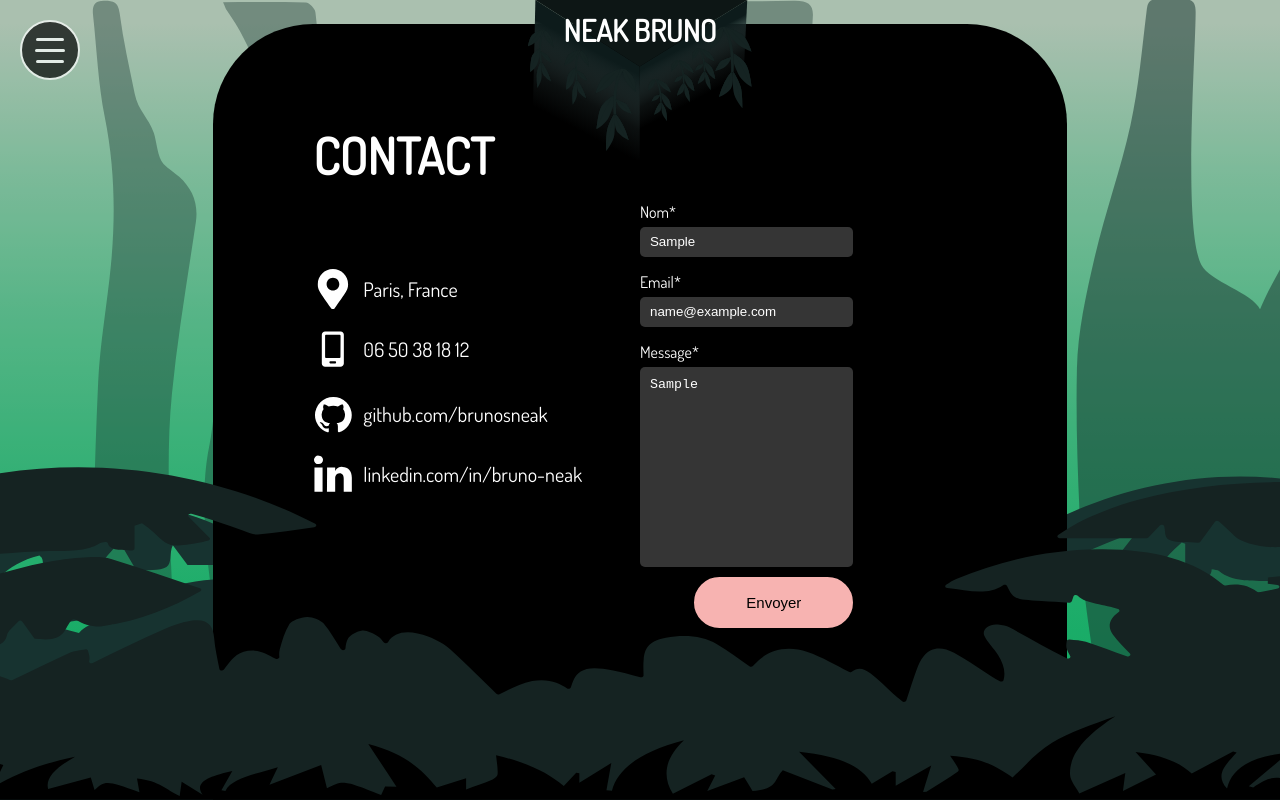
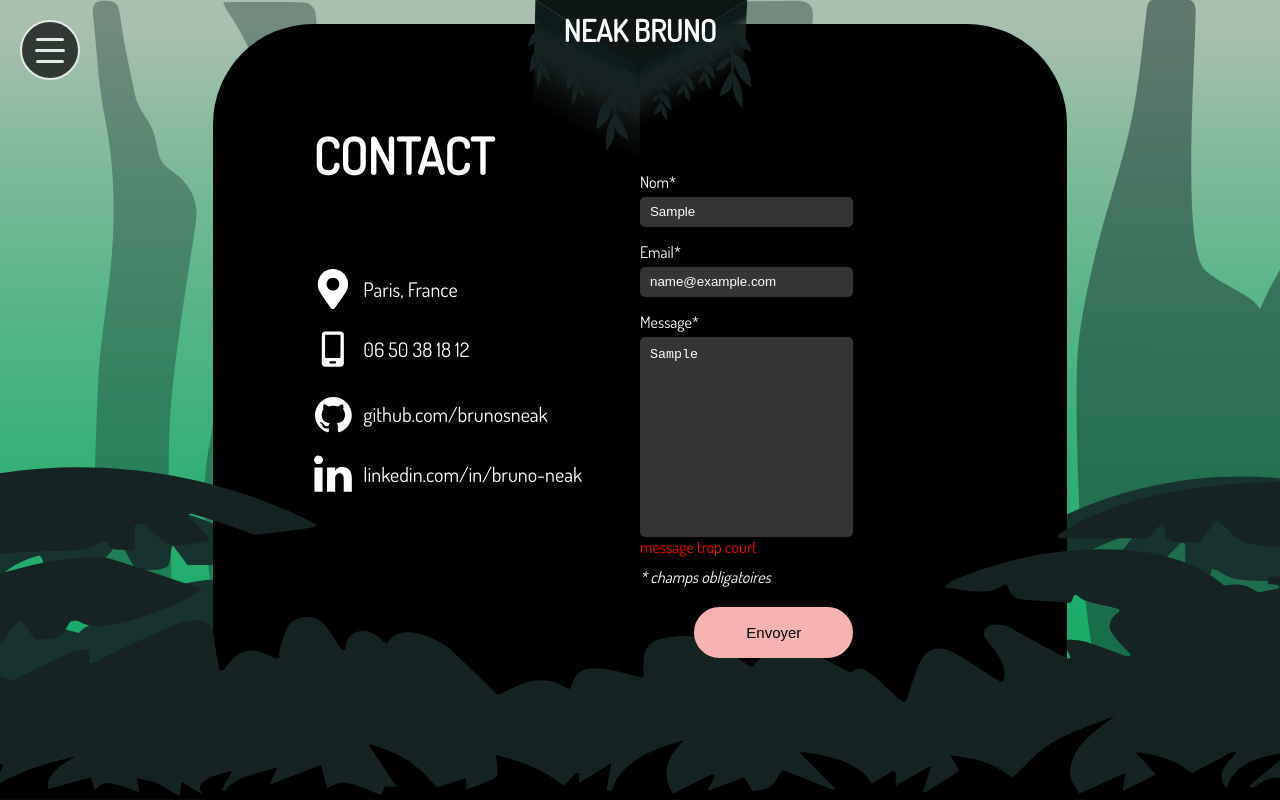
Before and after one commit to brunosneak/portfolio-in-react, a React (Create React App) app: page /contactPage in a window 1280 px wide. Both pictures are taken after typing "Sample", "name@example.com", "Sample" into the empty fields and a click on the button "Envoyer". Built offline with nearby package versions, Linux system fonts and the light colour scheme.

Commit message:
gestion d'erreurs formulaire avec Yup

```diff
--- a/src/components/contactPage/ContactPage.js
+++ b/src/components/contactPage/ContactPage.js
@@ -1,23 +1,19 @@
 import React, { Component } from "react";
 import Style from "./ContactPage.module.scss";
 import { Formik } from "formik";
+import * as Yup from "yup";
 
 class ContactPage extends Component {
+
+    userSchema = Yup.object().shape({
+        name: Yup.string().min(3, 'trop court').required("required"),
+        email: Yup.string().email('mauvais email').required('required'),
+        message: Yup.string().min(10, 'message trop court').required("required")
+    })
 
     submit = (values, actions) => {
         console.log(values);
         actions.setSubmitting(false);
-    }
-
-    validate = (values) => {
-        let errors = {};
-        if(!values.name){
-            errors.name = "required";
-        }
-        else if (values.name.length < 3){
-            errors.name = "trop court";
-        }
-        return errors;
     }
 
     render(){
@@ -50,9 +46,8 @@ class ContactPage extends Component {
                     <section className={ Style.myForm }>
                         <Formik
                             onSubmit={ this.submit }
-                            initialValues={{ name: "", email: "", password: ""}}
-                            validate={ this.validate }
-                            validateOnChange={ false }
+                            initialValues={{ name: "", email: "", message: ""}}
+                            validationSchema= { this.userSchema }
                         >
                             {({
                                 handleChange,
@@ -81,14 +76,17 @@ class ContactPage extends Component {
                                         onBlur={ handleBlur }
                                         type="email"
                                     />
+                                    { errors.email && touched.email ? <div className={ Style.error }>{ errors.email }</div> : null }
                                     <label>Message*</label>
                                     <textarea
-                                        name="password"
-                                        value={ values.password }
+                                        name="message"
+                                        value={ values.message }
                                         onChange={ handleChange }
                                         onBlur={ handleBlur }
                                         type="text"
                                     />
+                                    { errors.message && touched.message ? <div className={ Style.error }>{ errors.message }</div> : null }
+                                    <p className={ Style.champs }>* champs obligatoires</p>
                                     <button type="submit" disabled={ isSubmitting }>Envoyer</button>
                                 </form>
                              )}
--- a/src/components/contactPage/ContactPage.module.scss
+++ b/src/components/contactPage/ContactPage.module.scss
@@ -75,6 +75,9 @@
                 .error {
                     color: red;
                 }
+                .champs{
+                    font-style: italic;
+                }
                 label {
                     margin-top: 1.5rem;
                     margin-bottom: 0.5rem;
```
